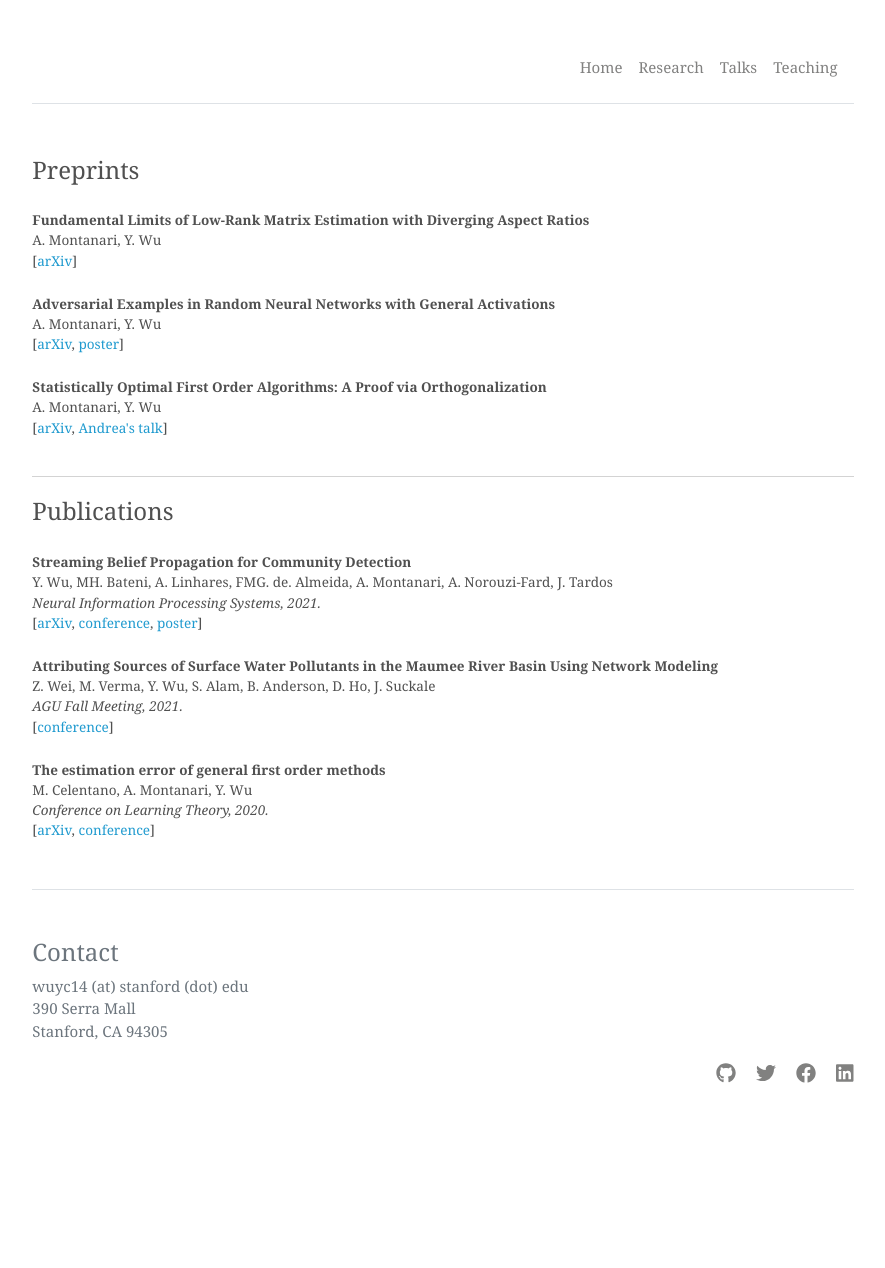
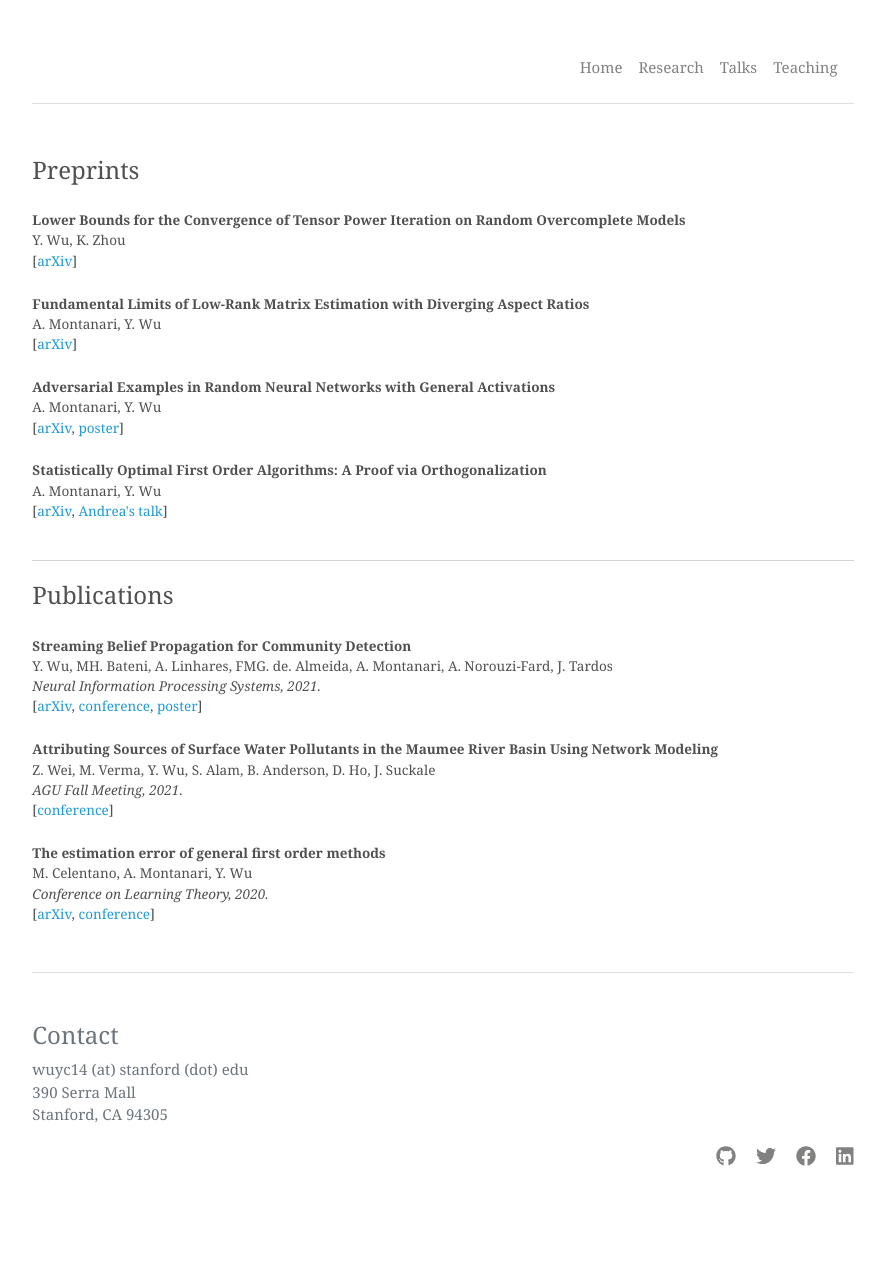
Before and after one commit to wuyc0114/wuyc0114.github.io, a Jekyll site: the page built from research.md, in a window 1280 px wide. Shown: the whole page, without its empty margins (197-1082 px from the left). Built offline with Jekyll 4.4.1, drawn with Linux system fonts in a browser that asks for light colours; before the commit the page ends 1184 px from its top, so only the background shows below that.

Commit message:
update tensor project

```diff
--- a/_includes/research.html
+++ b/_includes/research.html
@@ -5,6 +5,12 @@
 
     <span class="fs-4 title pb-5 mb-0">Preprints</span>
     <br />
+    <br />
+    <div class="paragraph" style="text-align:left;">
+        <b>Lower Bounds for the Convergence of Tensor Power Iteration on Random Overcomplete Models</b></br>
+        Y. Wu, K. Zhou</br>
+        [<a href = "https://arxiv.org/abs/2211.03827">arXiv</a>]<br>
+        </div>
     <br />
     <div class="paragraph" style="text-align:left;">
         <b>Fundamental Limits of Low-Rank Matrix Estimation with Diverging Aspect Ratios</b></br>
```
